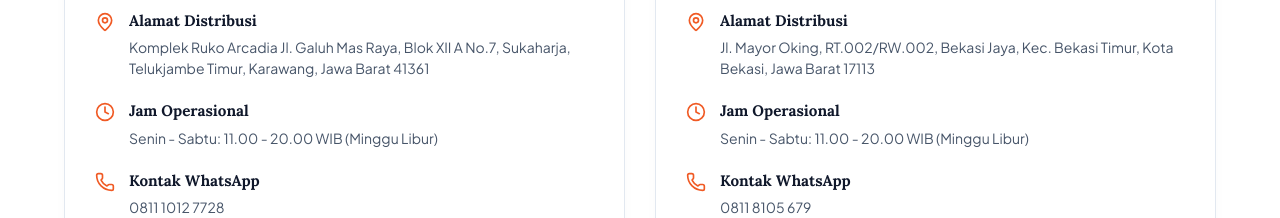
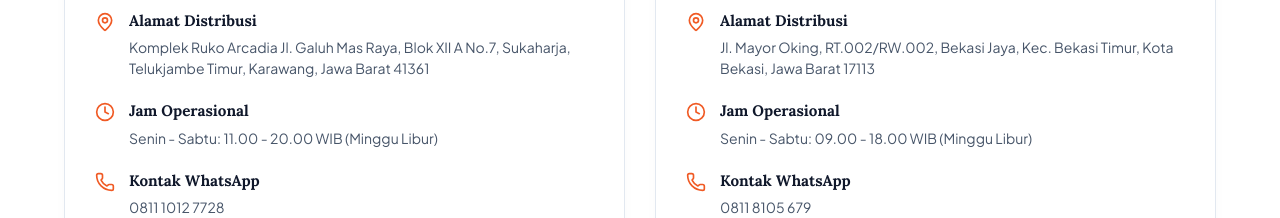
Before and after one commit to bintangarama/Bintang-Orion-Landing-Page, a React (Vite) app: page / in a window 1280 px wide. Shown: the part 7380-7598 px from the top of the page. Built offline with nearby package versions, Linux system fonts and the light colour scheme.

Commit message:
minor changes

```diff
--- a/src/components/Branches.jsx
+++ b/src/components/Branches.jsx
@@ -19,7 +19,7 @@ export default function Branches() {
       subtitle: "Grosir Lensa Resmi Gen-Z, Essilor & Domas",
       address:
         "Jl. Mayor Oking, RT.002/RW.002, Bekasi Jaya, Kec. Bekasi Timur, Kota Bekasi, Jawa Barat 17113",
-      hours: "Senin - Sabtu: 11.00 - 20.00 WIB (Minggu Libur)",
+      hours: "Senin - Sabtu: 09.00 - 18.00 WIB (Minggu Libur)",
       phone: "0811 8105 679",
       waNumber: "628118105679",
       mapsUrl:
```
